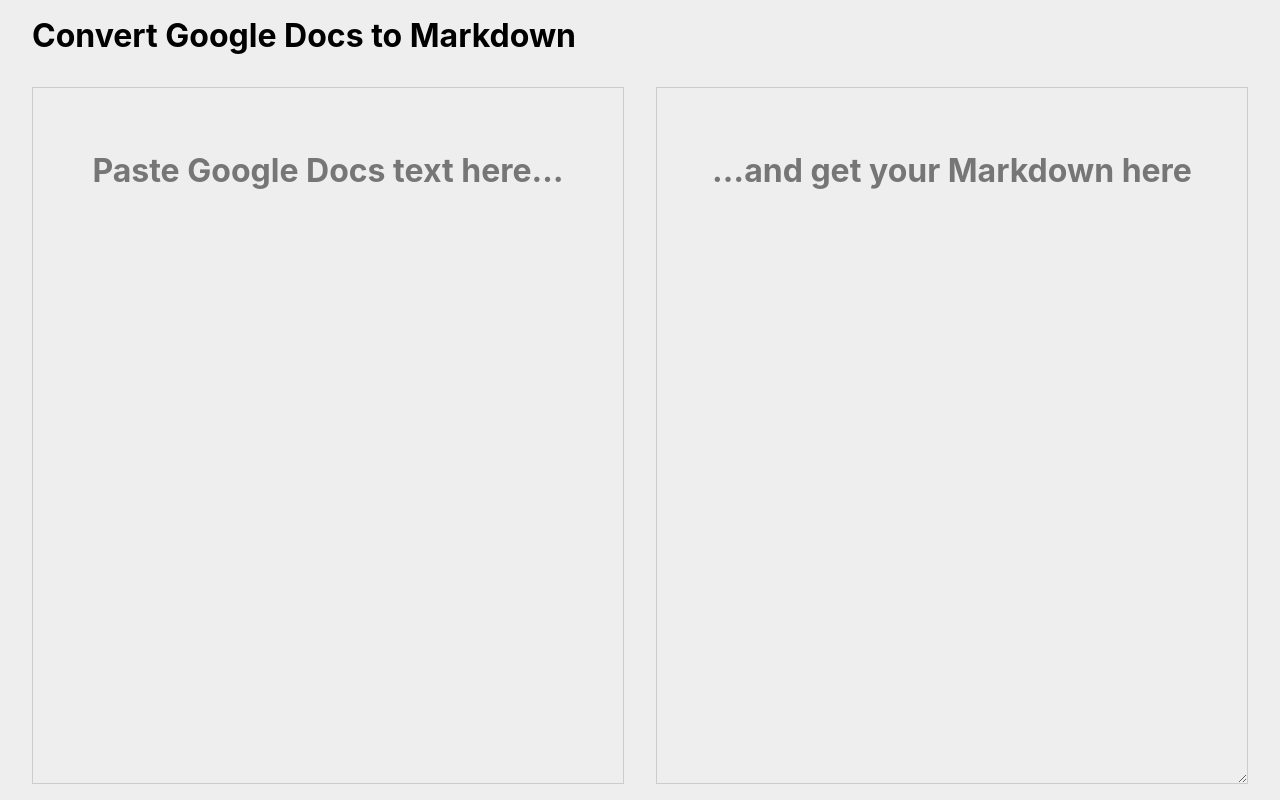
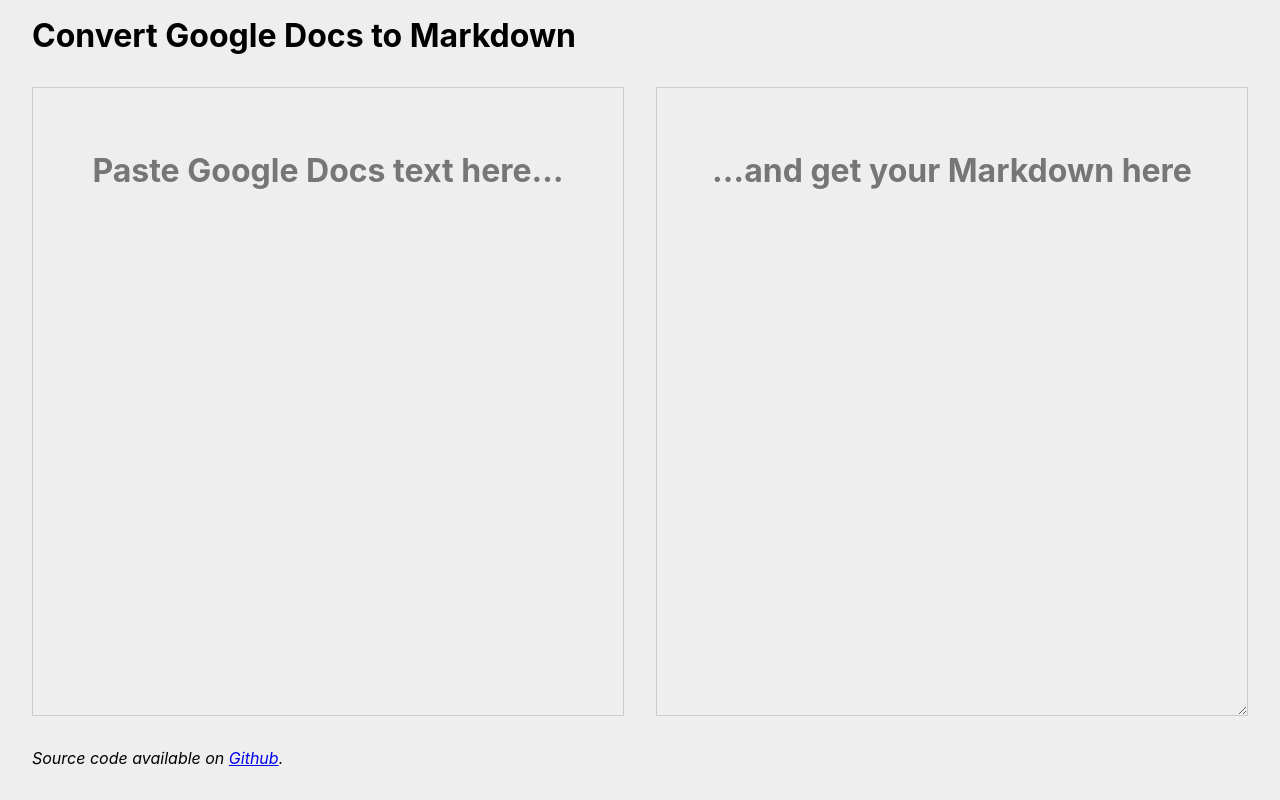
Before and after one commit to Mr0grog/google-docs-to-markdown, a website built with webpack: page index.html in a window 1280 px wide. Built offline with nearby package versions, Linux system fonts and the light colour scheme.

Commit message:
Add footer with link to Github (#38)
First contribution by @bensheldon! 🎉

Fixes #1.

```diff
--- a/index.html
+++ b/index.html
@@ -90,6 +90,13 @@
         z-index: 1;
         white-space: pre-wrap;
       }
+
+      #app-footer {
+        flex: 0 0 auto;
+        margin: 0;
+        padding: 0 2em 1em;
+        font-style: italic;
+      }
     </style>
   </head>
   <body>
@@ -110,8 +117,8 @@
       </div>
     </main>
 
-    <footer>
-      <!-- TODO: Github link -->
+    <footer id="app-footer">
+      <p>Source code available on <a href="https://github.com/mr0grog/google-docs-to-markdown" target="_blank" rel="noopener">Github</a>.</p>
     </footer>
     <script src="bundle.js"></script>
   </body>
```
Also changed, not shown: package.json (+6 -2 lines), README.md.
